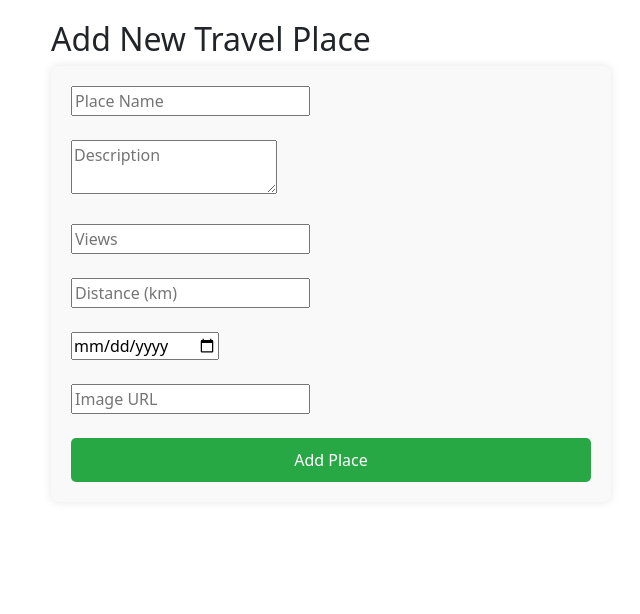
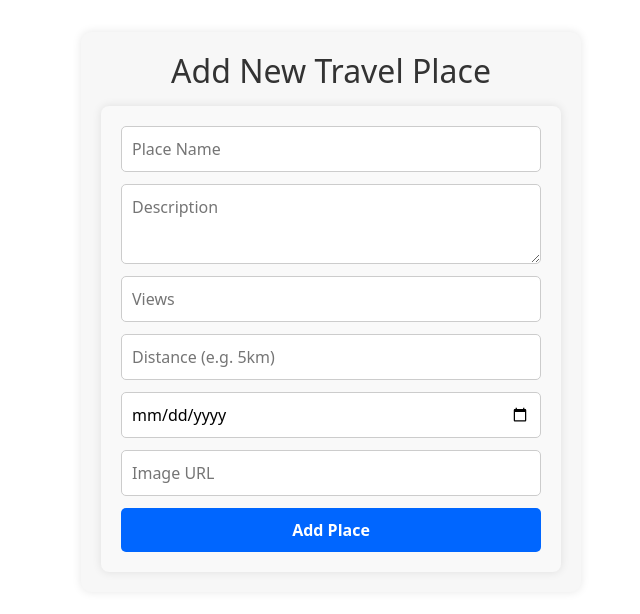
Before and after one commit to edwithanage/GlobetrotterGo_travel, a React (Vite) app in the folder client/: page /add-place in a window 1280 px wide. Shown: the top 614 px of the page, without its empty margins (309-949 px from the left). Built offline with nearby package versions, Linux system fonts and the light colour scheme.

Commit message:
update readmore page

```diff
--- /dev/null
+++ b/client/src/AddTravelPlaceForm.css
@@ -0,0 +1,48 @@
+.add-form-container {
+  max-width: 500px;
+  margin: 2rem auto;
+  padding: 20px;
+  background: #f7f7f7;
+  border-radius: 10px;
+  box-shadow: 0 0 10px rgba(0, 0, 0, 0.1);
+}
+
+.add-form-container h2 {
+  text-align: center;
+  color: #333;
+  margin-bottom: 1rem;
+}
+
+.travel-form {
+  display: flex;
+  flex-direction: column;
+}
+
+.travel-form input,
+.travel-form textarea {
+  padding: 10px;
+  margin-bottom: 12px;
+  border: 1px solid #ccc;
+  border-radius: 5px;
+  font-size: 1rem;
+}
+
+.travel-form textarea {
+  resize: vertical;
+  min-height: 80px;
+}
+
+.travel-form button {
+  padding: 10px;
+  background-color: #0066ff;
+  color: #fff;
+  font-weight: bold;
+  border: none;
+  border-radius: 5px;
+  cursor: pointer;
+  transition: background 0.3s ease;
+}
+
+.travel-form button:hover {
+  background-color: #004ec2;
+}
--- a/client/src/AddTravelPlaceForm.jsx
+++ b/client/src/AddTravelPlaceForm.jsx
@@ -1,53 +1,47 @@
-import React, { useState } from 'react';
+import React, { useState } from "react";
+import axios from "axios";
+import "./AddTravelPlaceForm.css";
 
 function AddTravelPlaceForm() {
   const [formData, setFormData] = useState({
-    name: '',
-    description: '',
-    views: '',
-    distance: '',
-    date: '',
-    image: ''
+    name: "",
+    description: "",
+    views: "",
+    distance: "",
+    date: "",
+    image: ""
   });
 
-  const handleChange = e => {
-    setFormData(prev => ({
+  const handleChange = (e) => {
+    setFormData((prev) => ({
       ...prev,
       [e.target.name]: e.target.value
     }));
   };
 
-  const handleSubmit = async e => {
+  const handleSubmit = async (e) => {
     e.preventDefault();
     try {
-      const response = await fetch('http://localhost:3001/travel', {
-        method: 'POST',
-        headers: { 'Content-Type': 'application/json' },
-        body: JSON.stringify(formData)
+      await axios.post("http://localhost:3001/travel", formData);
+      alert("✅ Travel place added!");
+      setFormData({
+        name: "",
+        description: "",
+        views: "",
+        distance: "",
+        date: "",
+        image: ""
       });
-      if (response.ok) {
-        alert('Travel place added successfully!');
-        setFormData({
-          name: '',
-          description: '',
-          views: '',
-          distance: '',
-          date: '',
-          image: ''
-        });
-      } else {
-        alert('Failed to add travel place.');
-      }
-    } catch (error) {
-      console.error('Error adding place:', error);
-      alert('Error occurred.');
+    } catch (err) {
+      console.error("Error adding travel place:", err);
+      alert("❌ Failed to add travel place");
     }
   };
 
   return (
-    <div style={{ maxWidth: '600px', margin: 'auto', padding: '20px' }}>
+    <div className="add-form-container">
       <h2>Add New Travel Place</h2>
-      <form onSubmit={handleSubmit}>
+      <form onSubmit={handleSubmit} className="travel-form">
         <input
           type="text"
           name="name"
@@ -55,41 +49,45 @@ function AddTravelPlaceForm() {
           value={formData.name}
           onChange={handleChange}
           required
-        /><br /><br />
+        />
         <textarea
           name="description"
           placeholder="Description"
           value={formData.description}
           onChange={handleChange}
           required
-        /><br /><br />
+        />
         <input
           type="number"
           name="views"
           placeholder="Views"
           value={formData.views}
           onChange={handleChange}
-        /><br /><br />
+          required
+        />
         <input
-          type="number"
+          type="text"
           name="distance"
-          placeholder="Distance (km)"
+          placeholder="Distance (e.g. 5km)"
           value={formData.distance}
           onChange={handleChange}
-        /><br /><br />
+          required
+        />
         <input
           type="date"
           name="date"
           value={formData.date}
           onChange={handleChange}
-        /><br /><br />
+          required
+        />
         <input
           type="text"
           name="image"
           placeholder="Image URL"
           value={formData.image}
           onChange={handleChange}
-        /><br /><br />
+          required
+        />
         <button type="submit">Add Place</button>
       </form>
     </div>
--- a/client/src/App.jsx
+++ b/client/src/App.jsx
@@ -19,6 +19,7 @@ function App() {
         <Route path="/travel" element={<TravelPlaces />} />
         <Route path="/place/:id" element={<ReadMore />} />
         <Route path="/add-place" element={<AddTravelPlaceForm />} />
+        <Route path="/place/:id" element={<ReadMore />} />
 
 
 
--- /dev/null
+++ b/client/src/ReadMore.css
@@ -0,0 +1,29 @@
+/* ReadMore.css */
+.readmore-container {
+  max-width: 700px;
+  margin: 40px auto;
+  padding: 20px;
+  background-color: #f9f9f9;
+  border-radius: 12px;
+  box-shadow: 0 4px 10px rgba(0,0,0,0.1);
+}
+
+.readmore-image {
+  width: 100%;
+  height: 350px;
+  object-fit: cover;
+  border-radius: 10px;
+  margin-bottom: 20px;
+}
+
+.description {
+  font-size: 1.1rem;
+  margin-bottom: 20px;
+  color: #333;
+}
+
+.details p {
+  font-size: 1rem;
+  margin: 5px 0;
+  color: #444;
+}
--- a/client/src/ReadMore.jsx
+++ b/client/src/ReadMore.jsx
@@ -1,5 +1,7 @@
+// ReadMore.jsx
 import React, { useEffect, useState } from 'react';
 import { useParams } from 'react-router-dom';
+import './ReadMore.css';
 
 function ReadMore() {
   const { id } = useParams();
@@ -15,13 +17,15 @@ function ReadMore() {
   if (!place) return <p>Loading...</p>;
 
   return (
-    <div style={{ maxWidth: '600px', margin: 'auto' }}>
-      <img src={place.image} alt={place.name} style={{ width: '100%' }} />
+    <div className="readmore-container">
+      <img src={place.image} alt={place.name} className="readmore-image" />
       <h2>{place.name}</h2>
-      <p>{place.description}</p>
-      <p><strong>Views:</strong> {place.views}</p>
-      <p><strong>Distance:</strong> {place.distance} km</p>
-      <p><strong>Date:</strong> {new Date(place.date).toLocaleDateString()}</p>
+      <p className="description">{place.description}</p>
+      <div className="details">
+        <p><strong>Views:</strong> {place.views}</p>
+        <p><strong>Distance:</strong> {place.distance} km</p>
+        <p><strong>Date:</strong> {new Date(place.date).toLocaleDateString()}</p>
+      </div>
     </div>
   );
 }
--- a/client/src/TravelCard.css
+++ b/client/src/TravelCard.css
@@ -1,19 +1,37 @@
+/* TravelCard.css */
 .travel-card {
-  border: 1px solid #ccc;
-  border-radius: 10px;
+  border: 1px solid #ddd;
+  border-radius: 12px;
   padding: 16px;
-  margin: 10px;
-  text-align: center;
-  box-shadow: 0 2px 4px rgba(0,0,0,0.1);
+  width: 300px;
+  background-color: #fff;
+  box-shadow: 0 4px 10px rgba(0,0,0,0.1);
+  cursor: pointer;
+  transition: transform 0.2s ease;
 }
 
-.travel-card img {
-  max-width: 100%;
-  height: auto;
-  border-radius: 8px;
+.travel-card:hover {
+  transform: scale(1.02);
 }
 
-.travel-card h2 {
-  font-size: 1.2rem;
+.travel-image {
+  width: 100%;
+  height: 180px;
+  object-fit: cover;
+  border-radius: 8px;
+  margin-bottom: 10px;
+}
+
+.read-more-btn {
   margin-top: 10px;
+  background-color: #0099ff;
+  color: white;
+  padding: 8px 12px;
+  border: none;
+  border-radius: 6px;
+  cursor: pointer;
 }
+
+.read-more-btn:hover {
+  background-color: #007acc;
+}
--- a/client/src/TravelCard.jsx
+++ b/client/src/TravelCard.jsx
@@ -1,3 +1,4 @@
+// TravelCard.jsx
 import React from 'react';
 import { useNavigate } from 'react-router-dom';
 import './TravelCard.css';
@@ -12,8 +13,9 @@ function TravelCard({ place }) {
   return (
     <div className="travel-card" onClick={handleClick}>
       <img src={place.image} alt={place.name} className="travel-image" />
-      <h4>{place.name}</h4>
+      <h3>{place.name}</h3>
       <p>{place.description.slice(0, 100)}...</p>
+      <button className="read-more-btn">Read More</button>
     </div>
   );
 }
```
Also changed, not shown: 1 other file (tests, documents, lock files or other folders).
